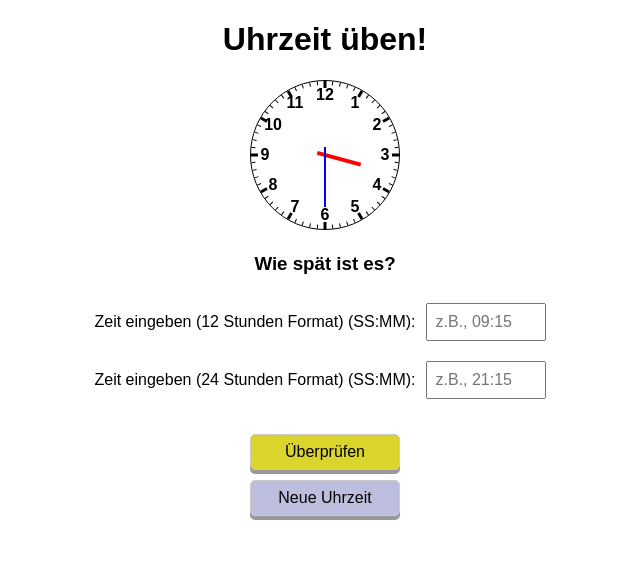
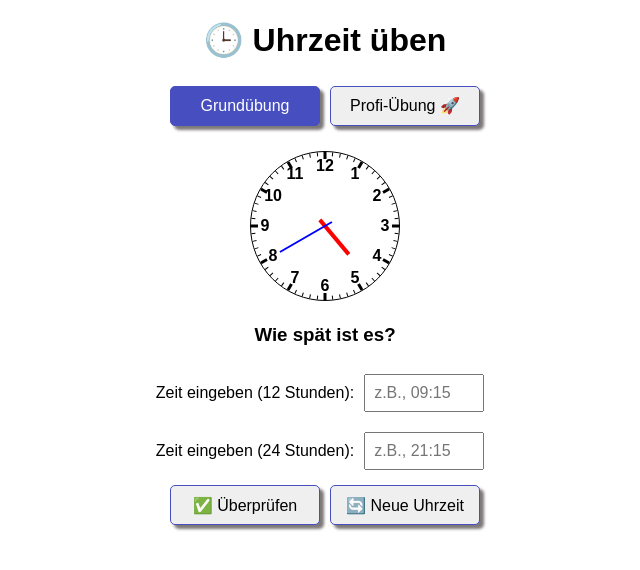
Before and after one commit to IremPeker/clock-teaching-app, a React (Create React App) app: page / in a window 1280 px wide. Shown: the top 570 px of the page, without its empty margins (315-955 px from the left). Built offline with nearby package versions, Linux system fonts and the light colour scheme.

Commit message:
Add advanced mode, update styles

```diff
--- a/src/App.css
+++ b/src/App.css
@@ -23,6 +23,38 @@
   color: #333;
 }
 
+.buttons-wrapper {
+  display: flex;
+  justify-content: center;
+  margin-bottom: 20px;
+
+  .mode-button,
+  .check-button {
+    display: flex;
+    justify-content: center;
+    align-items: center;
+    width: 150px;
+    height: 40px;
+    margin: 5px;
+    padding: 8px 12px;
+    font-size: 1rem;
+    cursor: pointer;
+    border: 1px solid #464ec0;
+    border-radius: 5px;
+    box-shadow: 4px 4px 3px #7e7979;
+    transition: all 0.1s ease-in-out;
+
+    &:active {
+      transform: translateY(2px);
+    }
+  }
+
+  .active-mode {
+    background-color: #464ec0;
+    color: white;
+  }
+}
+
 .input-container {
   padding: 0 20px;
 }
@@ -34,29 +66,6 @@
   font-weight: bold;
 }
 
-.button-container {
-  display: flex;
-  flex-direction: column;
-  align-items: center;
-  padding: 20px;
-}
-
-.yellow-button {
-  background-color: #dad42c;
-
-  &:hover {
-    background-color: #c4c42c;
-  }
-}
-
-.blue-button {
-  background-color: #bdbddd;
-
-  &:hover {
-    background-color: #a8a8d5;
-  }
-}
-
 .react-clock__minute-hand__body {
   background-color: blue;
 }
@@ -65,23 +74,6 @@
   background-color: red;
 }
 
-button {
-  width: 150px;
-  margin: 5px;
-  padding: 8px 12px;
-  font-size: 1rem;
-  cursor: pointer;
-  border: 1px solid #ccc;
-  border-radius: 5px;
-  box-shadow: 0 4px #999;
-  transition: all 0.1s ease-in-out;
-}
-
-button:active {
-  box-shadow: 0 2px #666;
-  transform: translateY(2px);
-}
-
 input {
   margin: 10px;
   padding: 8px;
--- a/src/App.tsx
+++ b/src/App.tsx
@@ -6,7 +6,10 @@ import "react-clock/dist/Clock.css";
 import "./App.css";
 
 const App: React.FC = () => {
+  type PracticeMode = "basic" | "advanced";
+
   // State for random time and user inputs
+  const [mode, setMode] = useState<PracticeMode>("basic");
   const [hour, setHour] = useState<number>(0);
   const [minute, setMinute] = useState<number>(0);
   const [morningInput, setMorningInput] = useState<string>("");
@@ -14,19 +17,34 @@ const App: React.FC = () => {
   const [feedback, setFeedback] = useState<string>("");
   const [clockTime, setClockTime] = useState<Date>(new Date());
   const [showConfetti, setShowConfetti] = useState<boolean>(false);
+  const [addHours, setAddHours] = useState<number>(0);
+  const [addMinutes, setAddMinutes] = useState<number>(0);
+
+  // Generate random time on component mount
+  useEffect(() => {
+    generateRandomTime();
+  }, []);
+
+  // Hide confetti after 10 seconds
+  useEffect(() => {
+    if (!showConfetti) return;
+
+    const timeout = setTimeout(() => {
+      setShowConfetti(false);
+    }, 10000);
+
+    return () => clearTimeout(timeout);
+  }, [showConfetti]);
 
   // Function to generate random time
   const generateRandomTime = (): void => {
     setShowConfetti(false);
     const randomHour: number = Math.floor(Math.random() * 12); // 0 to 11
-    let randomMinute: number;
-    // activate this code when kids start reading all the minutes
-    // const randomMinute = Math.floor(Math.random() * 60); // 0 to 59
-    // Generate random minute that is divisible by 5
-    do {
-      randomMinute = Math.floor(Math.random() * 60); // 0 to 59
-    } while (randomMinute % 5 !== 0);
-
+    // Generate random minute that is not necessarily divisible by 5
+    let randomMinute: number = Math.floor(Math.random() * 60);
+    while (randomMinute === 0) {
+      randomMinute = Math.floor(Math.random() * 60);
+    }
     setHour(randomHour);
     setMinute(randomMinute);
     setFeedback("");
@@ -39,11 +57,43 @@ const App: React.FC = () => {
     setClockTime(newTime);
   };
 
+  const generateAdvancedTime = (): void => {
+    setShowConfetti(false);
+    setFeedback("");
+    setMorningInput("");
+    setEveningInput("");
+
+    const baseHour = Math.floor(Math.random() * 12);
+    const baseMinute = Math.floor(Math.random() * 60);
+
+    const extraHours = Math.floor(Math.random() * 4) + 1; // 1–4 hours
+    const extraMinutes = Math.floor(Math.random() * 45) + 5; // 5–50 minutes
+
+    setHour(baseHour);
+    setMinute(baseMinute);
+    setAddHours(extraHours);
+    setAddMinutes(extraMinutes);
+
+    const newTime = new Date();
+    newTime.setHours(baseHour, baseMinute, 0);
+    setClockTime(newTime);
+  };
+
   // Check user inputs for morning and evening
   const checkTime = (event: React.MouseEvent<HTMLButtonElement>): void => {
-    const correctMorningTime: string = formatTime(hour, minute);
-    const correctEveningTime: string = formatTime(hour + 12, minute);
+    let finalHour = hour;
+    let finalMinute = minute;
     let result: string = "";
+
+    if (mode === "advanced") {
+      finalMinute += addMinutes;
+      finalHour += addHours + Math.floor(finalMinute / 60);
+      finalMinute = finalMinute % 60;
+      finalHour = finalHour % 24;
+    }
+
+    const correctMorningTime = formatTime(finalHour, finalMinute);
+    const correctEveningTime = formatTime(finalHour + 12, finalMinute);
 
     if (
       morningInput.trim() === correctMorningTime &&
@@ -64,14 +114,32 @@ const App: React.FC = () => {
     setFeedback(result);
   };
 
-  // Generate random time on component mount
-  useEffect(() => {
-    generateRandomTime();
-  }, []);
-
   return (
     <div className="App">
-      <h1>Uhrzeit üben!</h1>
+      <h1>🕒 Uhrzeit üben</h1>
+      <div className="buttons-wrapper">
+        <button
+          className={
+            mode === "basic" ? "mode-button active-mode" : "mode-button"
+          }
+          onClick={() => {
+            setMode("basic");
+            generateRandomTime();
+          }}>
+          Grundübung
+        </button>
+
+        <button
+          className={
+            mode === "advanced" ? "mode-button active-mode" : "mode-button"
+          }
+          onClick={() => {
+            setMode("advanced");
+            generateAdvancedTime();
+          }}>
+          Profi-Übung 🚀
+        </button>
+      </div>
       <div data-testid="analog-clock" className="clock-container">
         {/* Analog Clock */}
         <Clock value={clockTime} renderSecondHand={false} />
@@ -100,13 +168,17 @@ const App: React.FC = () => {
         </div>
       </div>
       <div>
-        <h3>Wie spät ist es?</h3>
+        {mode === "basic" && <h3>Wie spät ist es?</h3>}
+        {mode === "advanced" && (
+          <h3 className="advanced-question">
+            Addiere <strong>{addHours}</strong> Stunden und{" "}
+            <strong>{addMinutes}</strong> Minuten
+          </h3>
+        )}
       </div>
       <div className="input-container">
         <div>
-          <label htmlFor="morning-input">
-            Zeit eingeben (12 Stunden Format) (SS:MM):
-          </label>
+          <label htmlFor="morning-input">Zeit eingeben (12 Stunden):</label>
           <input
             data-testid="morning-input"
             id="morning-input"
@@ -117,9 +189,7 @@ const App: React.FC = () => {
           />
         </div>
         <div>
-          <label htmlFor="evening-input">
-            Zeit eingeben (24 Stunden Format) (SS:MM):
-          </label>
+          <label htmlFor="evening-input">Zeit eingeben (24 Stunden):</label>
           <input
             data-testid="evening-input"
             id="evening-input"
@@ -130,26 +200,26 @@ const App: React.FC = () => {
           />
         </div>
       </div>
-      <div className="button-container">
+      <div className="buttons-wrapper">
         <button
           data-testid="check-button"
-          className="yellow-button"
+          className="check-button"
           onClick={checkTime}>
-          Überprüfen
+          ✅ Überprüfen
         </button>
         <button
           data-testid="new-time-button"
-          className="blue-button"
+          className="check-button"
           onClick={generateRandomTime}>
-          Neue Uhrzeit
+          🔄 Neue Uhrzeit
         </button>
       </div>
       {feedback && <div className="feedback">{feedback}</div>}
       {showConfetti && (
         <Confetti
-          width={window.innerWidth}
-          height={window.innerHeight}
-          tweenDuration={1000}
+          width={document.documentElement.clientWidth}
+          height={document.documentElement.clientHeight}
+          tweenDuration={5000}
         />
       )}
     </div>
```
Also changed, not shown: 1 other file (tests, documents, lock files or other folders).
